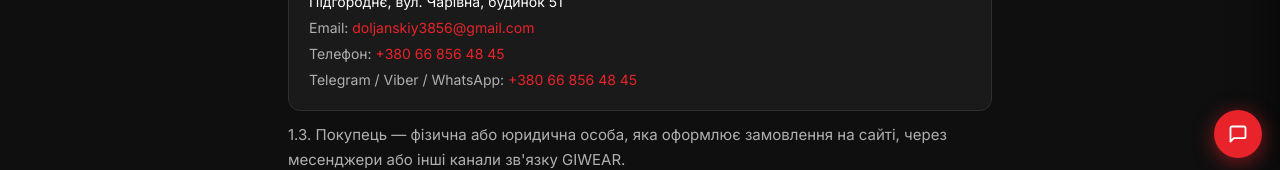
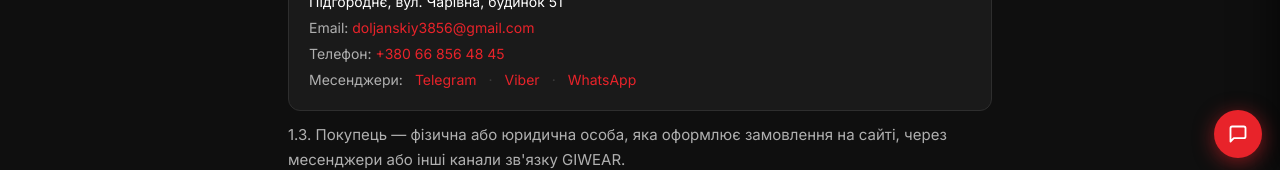
Before and after one commit to doljanskiy3856-cpu/giwear-staging, a React (Vite) app in the folder packages/web/: page /offer in a window 1280 px wide. Shown: the part 622-792 px from the top of the page. Built offline with nearby package versions, Linux system fonts and the light colour scheme; a web font is replaced by a local one.

Commit message:
fix: PublicOfferPage — requisites white, contacts red links, correct messenger URLs

```diff
--- a/packages/web/src/web/pages/PublicOfferPage.tsx
+++ b/packages/web/src/web/pages/PublicOfferPage.tsx
@@ -52,12 +52,14 @@ function ReqBlock() {
           +380 66 856 48 45
         </a>
       </p>
-      <p className="text-[#B0B0B0]">
-        Telegram / Viber / WhatsApp:{' '}
-        <a href="tel:+380668564845" className="text-[#E8232A] hover:underline">
-          +380 66 856 48 45
-        </a>
-      </p>
+      <div className="text-[#B0B0B0] flex flex-wrap gap-x-3 gap-y-1">
+        <span>Месенджери:</span>
+        <a href="https://t.me/gistore_ua" target="_blank" rel="noopener noreferrer" className="text-[#E8232A] hover:underline">Telegram</a>
+        <span className="text-[#3A3A3A]">·</span>
+        <a href="viber://chat?number=%2B380668564845" className="text-[#E8232A] hover:underline">Viber</a>
+        <span className="text-[#3A3A3A]">·</span>
+        <a href="https://wa.me/380668564845" target="_blank" rel="noopener noreferrer" className="text-[#E8232A] hover:underline">WhatsApp</a>
+      </div>
     </div>
   );
 }
@@ -211,18 +213,14 @@ export default function PublicOfferPage() {
               Email:{' '}
               <a href="mailto:doljanskiy3856@gmail.com" className="text-[#E8232A] hover:underline">doljanskiy3856@gmail.com</a>
             </p>
-            <p className="text-[#B0B0B0]">
-              Telegram:{' '}
-              <a href="https://t.me/+380668564845" target="_blank" rel="noopener noreferrer" className="text-[#E8232A] hover:underline">+380 66 856 48 45</a>
-            </p>
-            <p className="text-[#B0B0B0]">
-              Viber:{' '}
-              <a href="viber://chat?number=%2B380668564845" className="text-[#E8232A] hover:underline">+380 66 856 48 45</a>
-            </p>
-            <p className="text-[#B0B0B0]">
-              WhatsApp:{' '}
-              <a href="https://wa.me/380668564845" target="_blank" rel="noopener noreferrer" className="text-[#E8232A] hover:underline">+380 66 856 48 45</a>
-            </p>
+            <div className="text-[#B0B0B0] flex flex-wrap gap-x-3 gap-y-1">
+              <span>Месенджери:</span>
+              <a href="https://t.me/gistore_ua" target="_blank" rel="noopener noreferrer" className="text-[#E8232A] hover:underline">Telegram</a>
+              <span className="text-[#3A3A3A]">·</span>
+              <a href="viber://chat?number=%2B380668564845" className="text-[#E8232A] hover:underline">Viber</a>
+              <span className="text-[#3A3A3A]">·</span>
+              <a href="https://wa.me/380668564845" target="_blank" rel="noopener noreferrer" className="text-[#E8232A] hover:underline">WhatsApp</a>
+            </div>
           </div>
         </Section>
 
```
